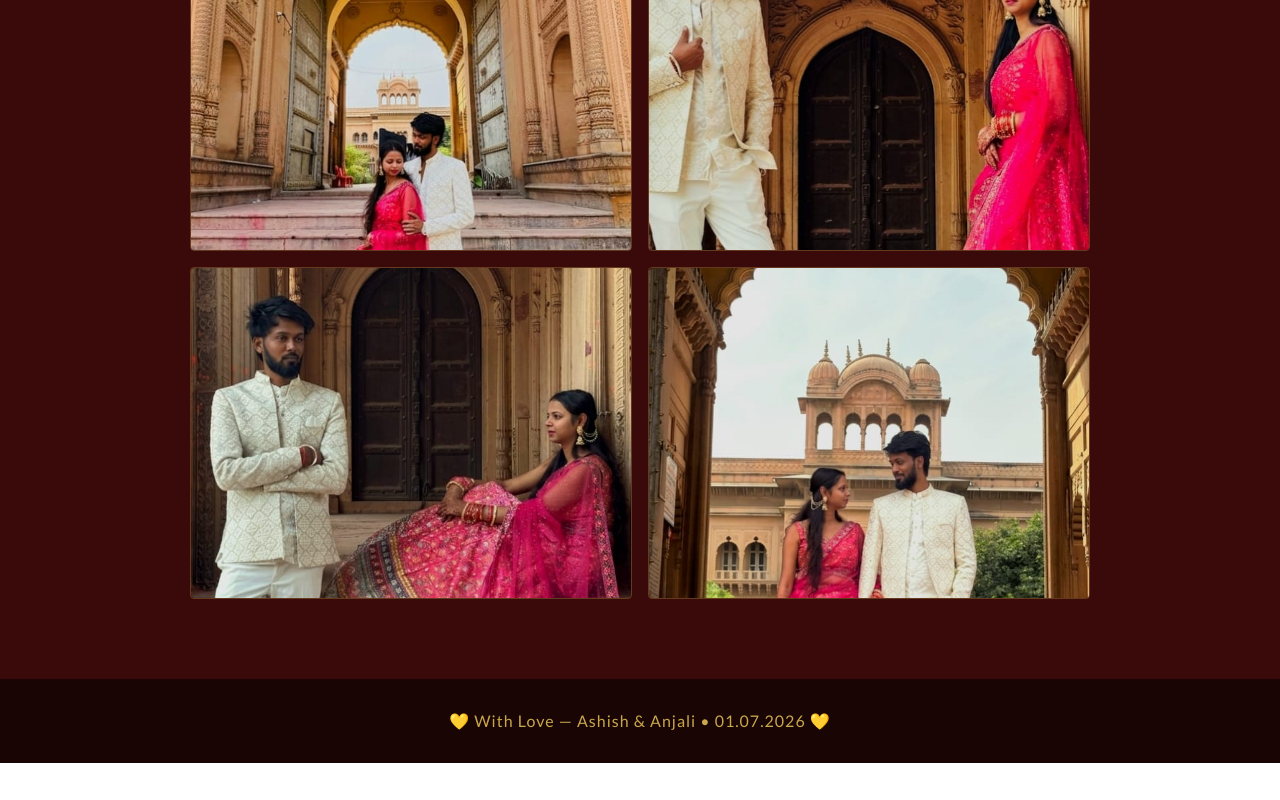
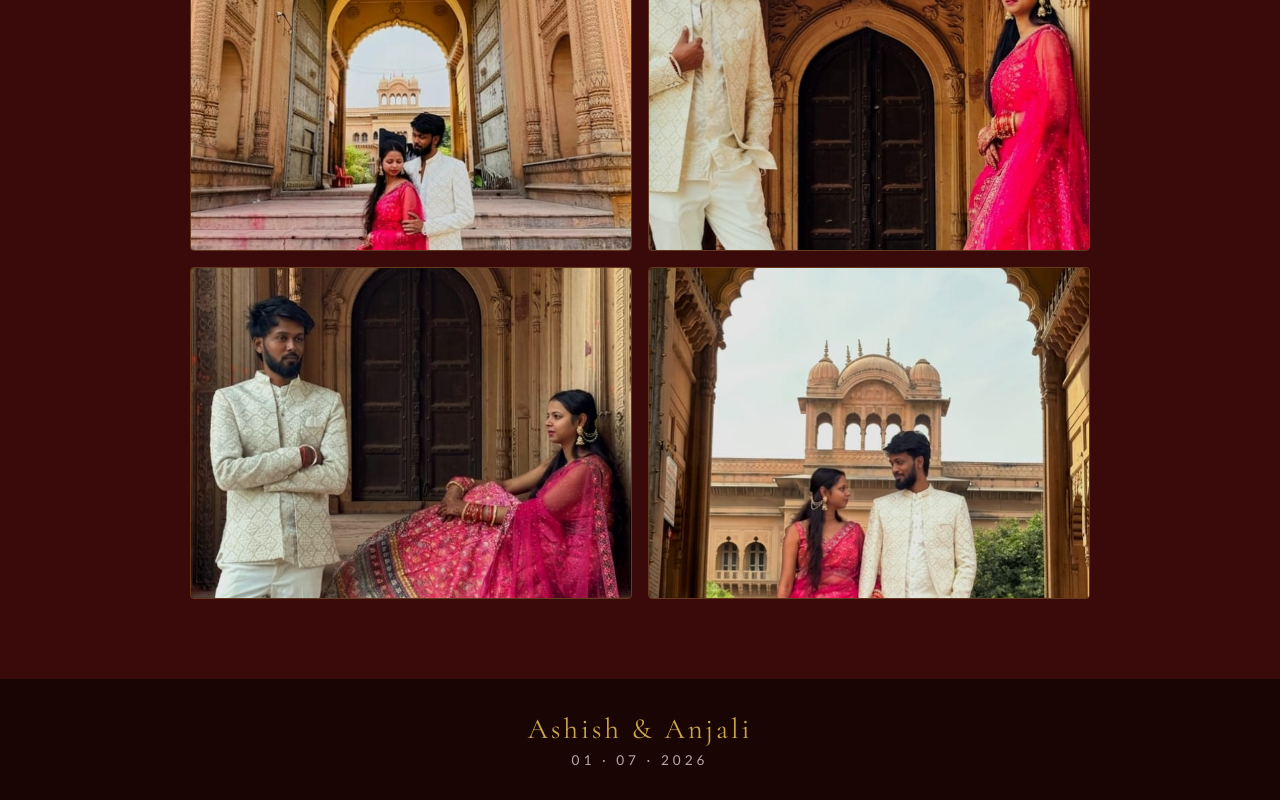
Before and after one commit to Adityashawshaw/ashish-anjali-wedding, a React (Vite) app: page / in a window 1280 px wide. Shown: the part 1057-1857 px from the top of the page. Before the commit the page ends 1820 px from the top, so only its background shows below. Built offline with nearby package versions, Linux system fonts and the light colour scheme.

Commit message:
Update footer content format and styling

```diff
--- a/src/App.jsx
+++ b/src/App.jsx
@@ -72,7 +72,8 @@ export default function App() {
 
       {/* FOOTER */}
       <footer className="footer">
-        <p>💛 With Love — Ashish & Anjali • 01.07.2026 💛</p>
+        <p className="footer-text">Ashish & Anjali</p>
+<p className="footer-date">01 · 07 · 2026</p>
       </footer>
     </div>
   );
```
